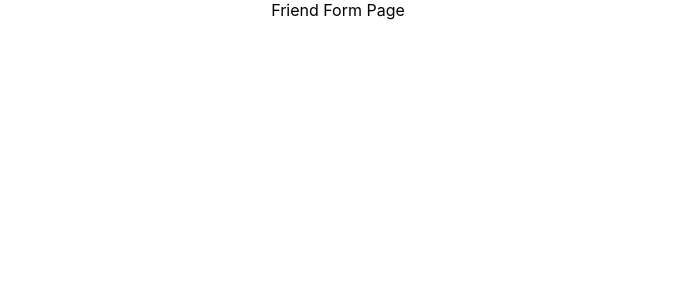
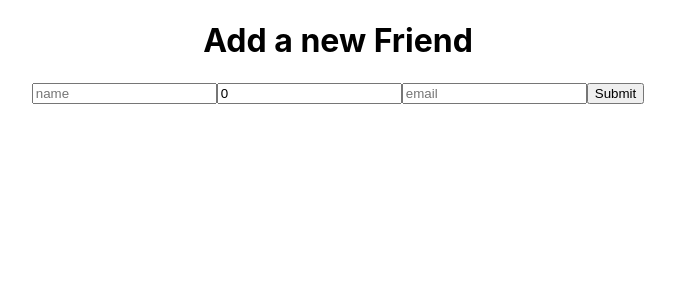
Before and after one commit to jordan-hanson/User_Auth, a React (Create React App) app in the folder friends/: page /newfriend in a window 1280 px wide. Shown: the top 300 px of the page, without its empty margins (302-977 px from the left). Built offline with nearby package versions, Linux system fonts and the light colour scheme; sample sign-in values are in the browser's storage.

Commit message:
friend form saves values but doesnt display friend array

```diff
--- a/friends/src/App.js
+++ b/friends/src/App.js
@@ -3,7 +3,7 @@ import { Route, Switch } from 'react-router-dom'
 import { LoginForm } from './components/loginForm'
 import { Friends } from './components/friends'
 import { PrivateRoute } from './components/privateRoute'
-import { FriendForm } from './components/newFriendForm'
+import { FriendForm } from './components/friendForm'
 
 function App() {
   return (
--- a/friends/src/components/friendForm.js
+++ b/friends/src/components/friendForm.js
@@ -1,5 +1,7 @@
 import React, { useState } from 'react';
 import axios from 'axios';
+import e from 'cors';
+// import e from 'cors';
 
 export const FriendForm = () => {
     const [friendValues, setFriendValues] = useState({
@@ -7,4 +9,34 @@ export const FriendForm = () => {
         age: 0,
         email: '',
     })
+    const onChange = (e) => {
+        const newFriend = {
+            ...friendValues,
+            [e.target.name]: e.target.value,
+        }
+        console.log(newFriend)
+        setFriendValues(newFriend)
+    }
+    const onSubmit = () => {
+        e.preventDefault()
+        console.log('about to save the new friend')
+        axios.post('http://localhost:5000/api/friends')
+            .then(res => {
+                console.log(res)
+            })
+            .catch(err => {
+                console.log(err)
+            })
+    }
+    return (
+        <div>
+            <h1>Add a new Friend</h1>
+            <form onSubmit={onSubmit}>
+                <input onChange={onChange} value={friendValues.name} name="name" placeholder="name"></input>
+                <input onChange={onChange} value={friendValues.age} name="age" placeholder="age"></input>
+                <input onChange={onChange} value={friendValues.email} name="email" placeholder="email"></input>
+                <button>Submit</button>
+            </form>
+        </div>
+    )
 }
--- a/friends/src/components/newFriendForm.js
+++ /dev/null
@@ -1,9 +0,0 @@
-import React from 'react';
-
-export const FriendForm = () => {
-    return (
-        <div>
-            Friend Form Page
-        </div>
-    )
-}
```
Also changed, not shown: 1 other file (tests, documents, lock files or other folders).
